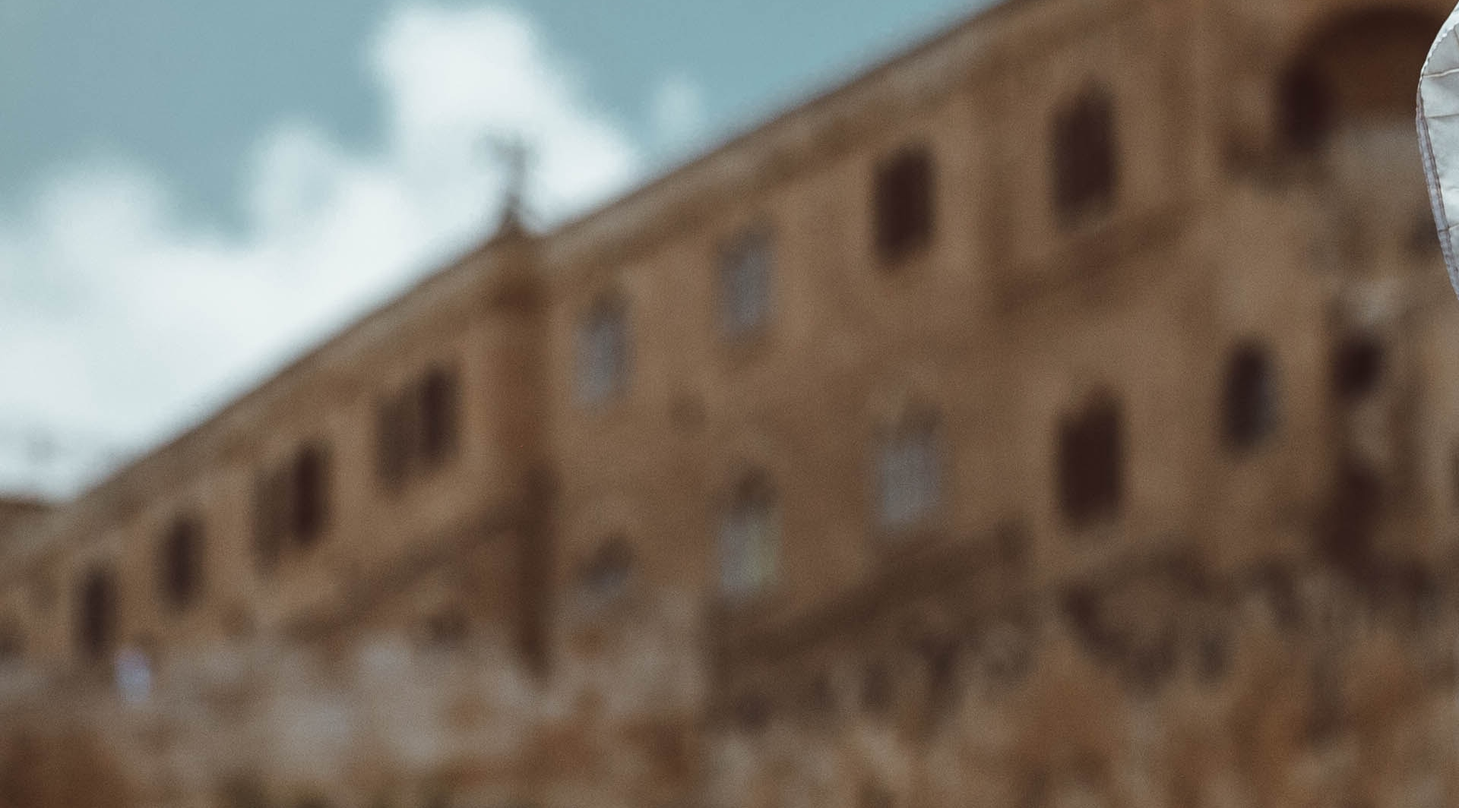
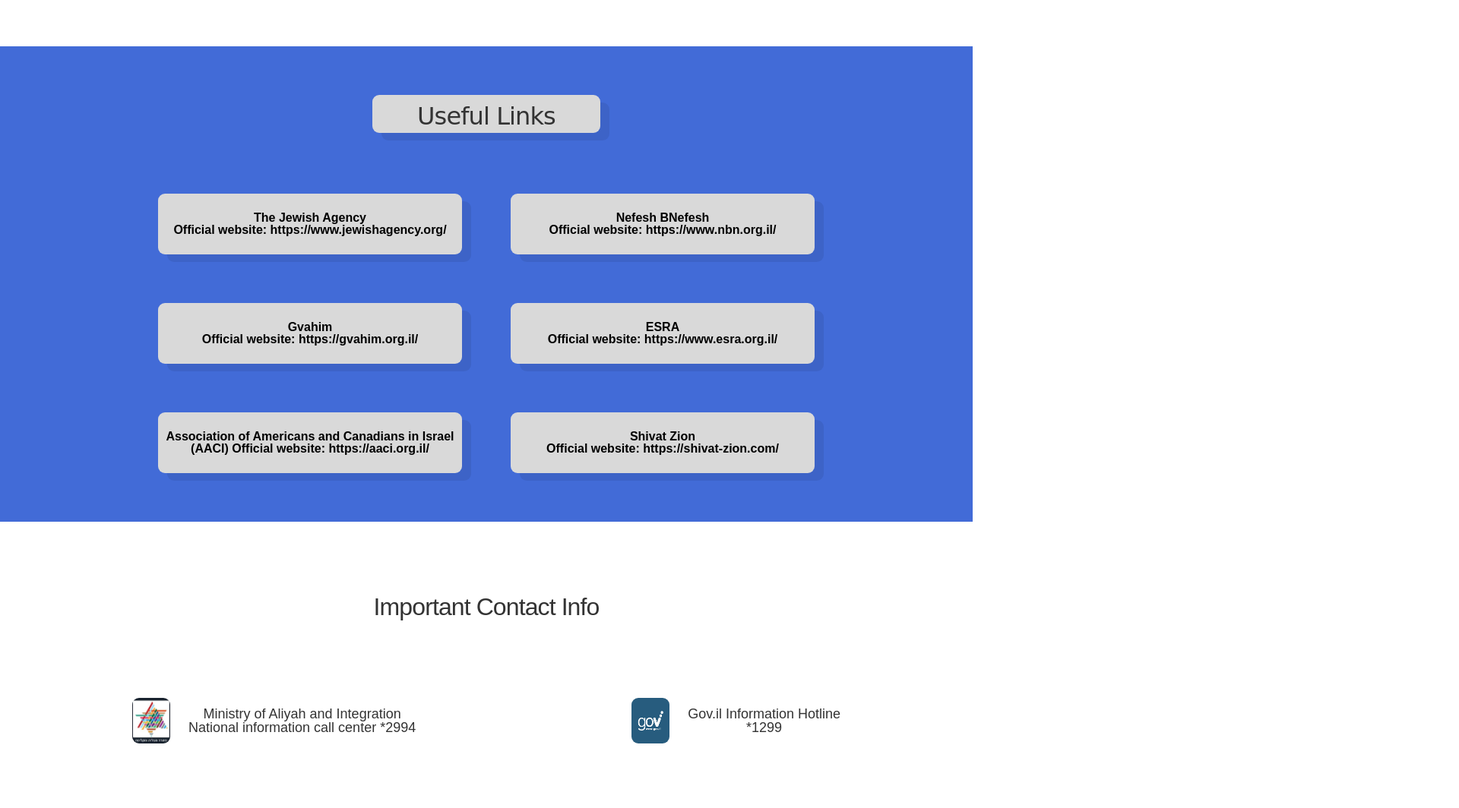
Before and after one commit to eddlvy/Hackhaton-Project-DI, a plain HTML site: page index.html in a window 1280 px wide. Shown: the part 1731-2795 px from the top of the page at 76% size, 1920 px wide, since content can reach past the window. Drawn offline with Linux system fonts and the light colour scheme; a web font is replaced by a local one.

Commit message:
second commit added styles, links

```diff
--- a/index.html
+++ b/index.html
@@ -19,72 +19,87 @@
     <header class="main-header">
       <nav class="main-nav-bar">
         <ul class="nav-list">
-          <li class="list-item">First Steps in Israel</li>
-          <li class="list-item">Useful Links</li>
-          <li class="list-item">Important Contact Info</li>
+          <li class="list-item"><a class="main-nav-link" href="#First-steps">First Steps in Israel</a></li>
+          <li class="list-item"><a class="main-nav-link" href="#useful-links">Useful Links</a></li>
+          <li class="list-item"><a class="main-nav-link" href="#footer">Important Contact Info</a></li>
         </ul>
       </nav>
     </header>
     <section class="hero-section">
-      <div class="img-div">
+      <p class="main-text">Welcome to Israel <br>
+
+        Useful Information for Olim Hadashim
+        </p>
+
         <img
           class="main-img"
           src="img/taylor-brandon-Y8r0RTNrIWM-unsplash.jpg"
           alt="israel flag photo"
         />
-      </div>
+
     </section>
-    <section class="first-steps-section">
-      <h2 class="reusable-h2">First Steps in Israel</h2>
+    <section id="First-steps" class="first-steps-section">
+      <h2 class="reusable-h2  ">First Steps in Israel</h2>
       <div class="first-steps-box">
-        <div class="box-1">
+        <div class="box box-1">
           <p class="firt-steps-text">
-            <p>1. Open a Bank Account:<br />
+            <p class="text"> Open a Bank Account:<br />
             Choose an Israeli bank and open a bank account. It is recommended to
             choose a bank that is near your home or work. </p>
-             <p>Ministry of Immigration & Absorption: <br />Once you’ve opened
+             <p class="text">Ministry of Immigration & Absorption: <br />Once you've opened
             and activated your bank account, set an appointment with the
             Ministry of Immigration & Absorption (Misrad HaKlita) in your city.
             You will then start to receive your Sal Klita (basket of
             benefits).</p>
-            <p>3. Health Insurance: <br />
+            <p class="text"> Health Insurance: <br />
             Before you made Aliyah, you probably chose a Kupat Cholim (HMO). Go
             to a branch and get registered.</p>
           </p>
         </div>
-        <div class="box-2">
-          <p>4. Ulpan:
+        <div class="box box-2">
+          <p class="first-steps-text"><p class="text">  Ulpan: <br>
 
             One of your benefits is a Hebrew Language course (Ulpan). You will receive more information during your first visit at Misrad HaKlita.</p>
 
 
 
-            <p> School:
+            <p class="text"> School: <br>
 
-            If you have children, set an appointment with the school manager in order to arrange schooling for them. </p>
+            If you have children, set an appointment with the school manager in order to arrange schooling for them. </p></p>
         </div>
       </div>
     </section>
-    <section class="useful-links-section">
-      <h2 class="reusable-h2">Useful Links</h2>
-      <div class="link-box"><a href="https://www.jewishagency.org/"></a></div>
-      <div class="link-box"><a href="https://www.nbn.org.il/"></a></div>
-      <div class="link-box"><a href="https://gvahim.org.il/"></a></div>
-      <div class="link-box"><a href="https://www.esra.org.il/"></a></div>
-      <div class="link-box"><a href="https://aaci.org.il/"></a></div>
-      <div class="link-box"><a href="https://en.shishi.co.il/"></a></div>
+    <section id="useful-links" class="useful-links-section">
+      <h2 class="reusable-h2 link-section-heading">Useful Links</h2>
+      <div class="link-box-container">
+      <div class="link-box"><a class="link-section-links" href="https://www.jewishagency.org/" target="_blank">The Jewish Agency<br>
+        Official website: https://www.jewishagency.org/</a></div>
+      <div class="link-box"><a class="link-section-links" href="https://www.nbn.org.il/" target="_blank">                         Nefesh BNefesh <br>
+        Official website: https://www.nbn.org.il/</a></div>
+      <div class="link-box"><a class="link-section-links"href="https://gvahim.org.il/" target="_blank">          Gvahim <br>
+        Official website: https://gvahim.org.il/          </a></div>
+      <div class="link-box"><a class="link-section-links"href="https://www.esra.org.il/" target="_blank">                                         ESRA <br>
+        Official website: https://www.esra.org.il/                </a></div>
+      <div class="link-box"><a class="link-section-links"href="https://aaci.org.il/" target="_blank">Association of Americans and Canadians in Israel (AACI)
+        Official website: https://aaci.org.il/</a></div>
+      <div class="link-box"><a class="link-section-links"href="https://en.shishi.co.il/" target="_blank">                             Shivat Zion <br>
+        Official website: https://shivat-zion.com/
+        </a></div></div>
     </section>
-    <footer class="footer">
+    <footer id="footer" class="footer">
       <h3 class="footer-heading">Important Contact Info</h3>
-      <div class="footer-box-1">
-        <img class="logo-img-1" src="img/Misrad-Haklita-logo-1.jpg" alt="Misrad klita logo image">
-        <p class="logo-text-1">Ministry of Aliyah and Integration
+
+      <div class="footer-container">
+      <div class="footer-box">
+        <img class="logo-img" src="img/Misrad-Haklita-logo-1.jpg" alt="Misrad klita logo image">
+        <p class="logo-text">Ministry of Aliyah and Integration <br>
           National information call center
           *2994</p>
       </div>
-      <div class="footer-box-2">
-        <img src="img/download.png" alt="gov.il logo image" class="logo-img-2">
-      </div>
+      <div class="footer-box">
+        <img src="img/download.png" alt="gov.il logo image" class="logo-img">
+        <p class="logo-text">Gov.il Information Hotline<br>*1299</p>
+      </div></div>
     </footer>
   </body>
 </html>
--- a/style.css
+++ b/style.css
@@ -10,18 +10,245 @@ html {
 }
 
 body {
-  color: #555;
+  color: #333;
   font-family: "Rosario", sans-serif;
   font-weight: 400;
   line-height: 1;
 }
 
 /*  STYLES NOTES
+Main color text #000000
+Main background Color color: #426BD7;
 
-Main Color color: #426BD7;
+other colors #D9D9D9
 
 letter spacing 1.5px or 0.5px
 
 line height 1
+--- 01 TYPOGRAPHY SYSTEM
+
+- Font sizes (px)
+10 / 12 / 14 / 16 / 18 / 20 / 24 / 30 / 36 / 44 / 52 / 62 / 74 / 86 / 98
+
+- Font weights
+Default: 400
+Medium: 500
+Semi-bold: 600
+Bold: 700
+--- 05 SHADOWS
+
+0 2.4rem 4.8rem rgba(0, 0, 0, 0.075);
+
+--- 06 BORDER-RADIUS
+
+Default: 9px
+Medium: 11px
+
+--- 07 WHITESPACE
+
+- Spacing system (px)
+2 / 4 / 8 / 12 / 16 / 24 / 32 / 48 / 64 / 80 / 96 / 128
 
 */
+
+/* REUSABLE HEADER */
+
+.reusable-h2 {
+  font-size: 3.2rem;
+  font-family: "Rammetto One", cursive;
+  font-weight: 500;
+  letter-spacing: -0.9px;
+  margin-bottom: 8rem;
+}
+
+/* MAIN HEADER */
+
+.main-header {
+  background-color: #426bd7;
+  padding: 3.2rem 12.8rem;
+}
+
+.nav-list {
+  display: flex;
+  list-style: none;
+  justify-content: space-between;
+}
+
+.main-nav-link {
+  font-size: 2.4rem;
+  font-family: "Potta One", cursive;
+  color: #000000;
+  text-decoration: none;
+}
+
+/* HERO SECTION */
+
+.hero-section {
+  width: auto;
+  height: 80rem;
+  position: relative;
+  margin-bottom: 8rem;
+}
+
+.main-text {
+  position: absolute;
+  top: 10%;
+  left: 5%;
+  color: #000000;
+  font-family: "Rammetto One", cursive;
+  font-size: 3.8rem;
+  letter-spacing: -0.9px;
+  line-height: 1.5;
+  background-color: #ffffff80;
+  padding: 2.4rem;
+  border-radius: 9px;
+  z-index: 4;
+}
+
+.main-img {
+  display: block;
+  width: 100%;
+  height: 100%;
+  opacity: 0.9;
+  z-index: 1;
+}
+
+/* FIRST STEPS SECTION */
+
+.first-steps-section {
+  text-align: center;
+  padding: 2.4rem 3.2rem;
+  margin-bottom: 6.4rem;
+}
+
+.first-steps-box {
+  display: flex;
+  justify-content: space-around;
+}
+
+.box {
+  display: flex;
+  flex-direction: column;
+  gap: 4.8rem;
+  width: 60rem;
+  padding: 2.4rem;
+  background-color: #f1f3f5;
+  border-radius: 9px;
+  transition: all 0.3s;
+}
+
+.box:hover {
+  transform: scale(1.03);
+}
+
+.text {
+  font-size: 2rem;
+  line-height: 1.5;
+  font-family: "Rosario", sans-serif;
+  font-weight: 700;
+}
+
+/* USEFUL LINKS SECTION */
+
+.useful-links-section {
+  display: flex;
+  flex-direction: column;
+  align-items: center;
+  padding: 6.4rem 4.2rem;
+  margin-bottom: 6.4rem;
+  background-color: #426bd7;
+}
+
+.link-section-heading {
+  border-radius: 9px;
+  text-align: center;
+  width: 30rem;
+  height: 5rem;
+  padding: 1.2rem;
+  background-color: #d9d9d9;
+  box-shadow: 1.2rem 1rem 0 0 rgba(0, 0, 0, 0.075);
+}
+
+.link-box-container {
+  display: grid;
+  grid-template-columns: repeat(2, 1fr);
+  justify-content: center;
+  align-items: center;
+  column-gap: 6.4rem;
+  row-gap: 6.4rem;
+}
+
+.link-box {
+  width: 40rem;
+  height: 8rem;
+  text-align: center;
+  padding: 2.4rem 0;
+  border-radius: 9px;
+  background-color: #d9d9d9;
+  box-shadow: 1.2rem 1rem 0 0 rgba(0, 0, 0, 0.075);
+  transition: all 0.3s;
+}
+
+.link-box:hover {
+  transform: scale(1.075);
+}
+
+.link-section-links:link,
+.link-section-links:visited {
+  font-size: 1.6rem;
+  font-family: "Rosario", sans-serif;
+  text-decoration: none;
+  color: #000000;
+  font-weight: 700;
+  transition: all 0.3s;
+}
+
+.link-section-links:hover,
+.link-section-links:active {
+  cursor: pointer;
+  color: #426bd7;
+}
+
+/* FOOTER */
+
+.footer {
+  text-align: center;
+  padding: 3.2rem;
+  margin-top: 3.2rem;
+  margin-bottom: 6.4rem;
+}
+
+.footer-heading {
+  font-size: 3.2rem;
+  font-family: "Rosario", sans-serif;
+  font-weight: 500;
+  letter-spacing: -0.9px;
+  margin-bottom: 8rem;
+}
+
+.footer-container {
+  display: flex;
+  justify-content: space-around;
+}
+
+.footer-box {
+  display: flex;
+  justify-content: center;
+  align-items: center;
+  gap: 2.4rem;
+  padding: 2.4rem;
+}
+
+.logo-img {
+  display: block;
+  width: 5rem;
+  height: 6rem;
+  border-radius: 9px;
+}
+
+.logo-text {
+  font-size: 1.8rem;
+  font-family: "Rosario", sans-serif;
+  font-weight: 400;
+  /* letter-spacing: 1.5px; */
+}
```
